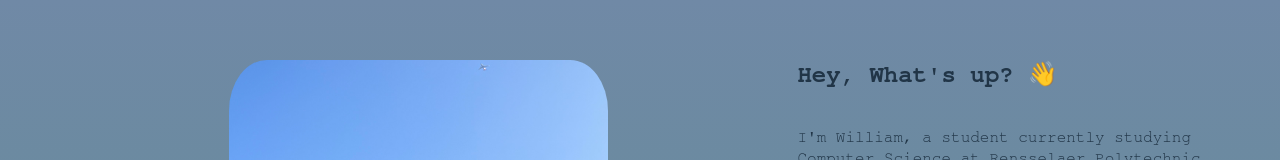
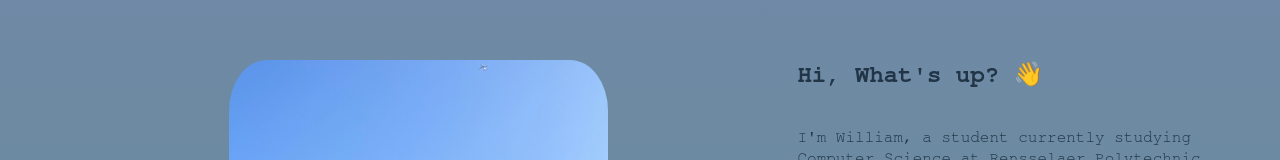
Before and after one commit to WChen04/My-Website, a Vue app: page / in a window 1280 px wide. Shown: the top 160 px of the page. Built offline with nearby package versions, Linux system fonts and the light colour scheme.

Commit message:
Update About.vue

```diff
--- a/src/views/About.vue
+++ b/src/views/About.vue
@@ -14,7 +14,7 @@
       ></iframe>
     </div>
     <div id="AboutMe">
-      <h2>Hey, What's up? 👋</h2>
+      <h2>Hi, What's up? 👋</h2>
       <p>
         I'm William, a student currently studying Computer Science at Rensselaer
         Polytechnic Institute in Troy, NY. I am working on multiple projects but
```
